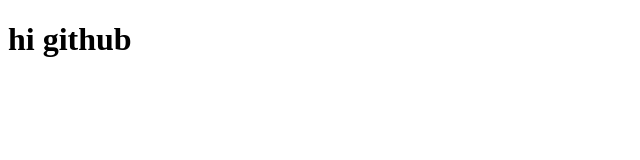
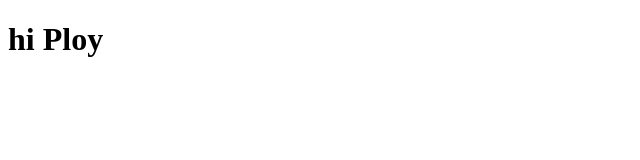
Before and after one commit to waranya1121/day2-P1, a plain HTML site: page index.html in a window 1280 px wide. Shown: the whole page, without its empty margins (0-640 px from the left). Drawn offline with Linux system fonts and the light colour scheme.

Commit message:
แก้ไข index

```diff
--- a/index.html
+++ b/index.html
@@ -5,6 +5,6 @@
     <title>Title</title>
 </head>
 <body>
-<h1>hi github</h1>
+<h1>hi Ploy</h1>
 </body>
 </html>
```
